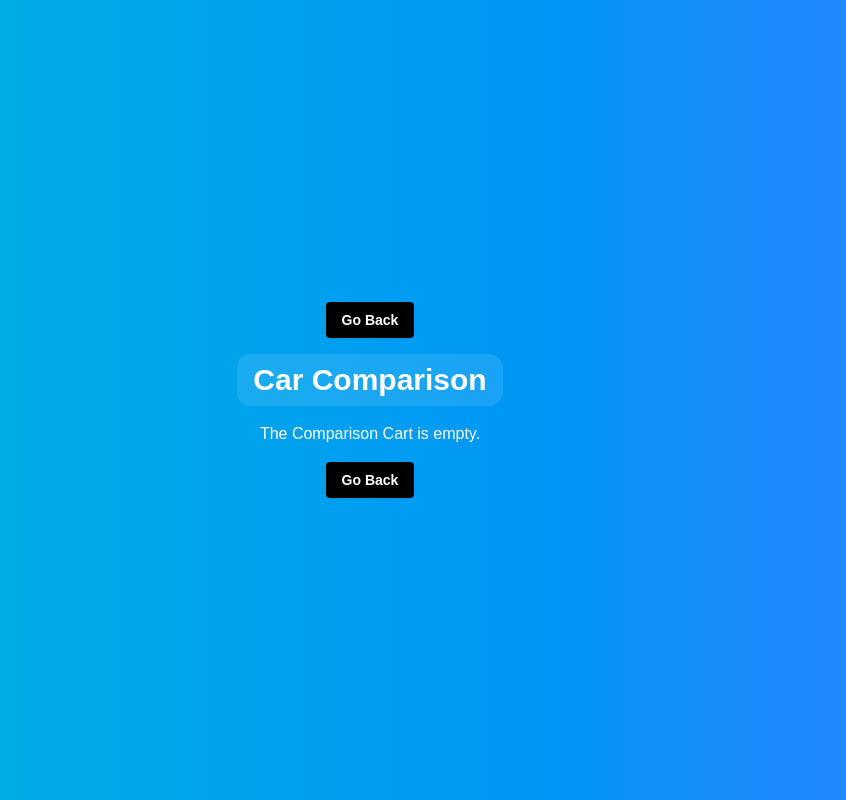
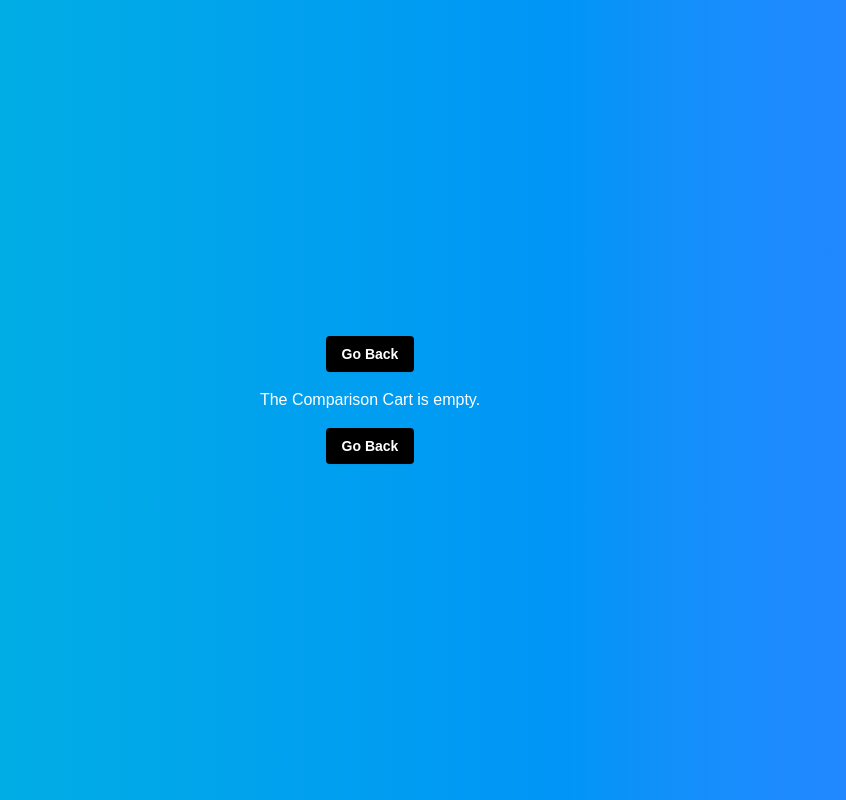
Before and after one commit to P311/ECE1724-Project, a React (Vite) app in the folder front-end/car-comparison-app/: page /comparison in a window 1280 px wide. Shown: the whole page, without its empty margins (270-1116 px from the left). Built offline with nearby package versions, Linux system fonts and the light colour scheme.

Commit message:
frontend: remove title of table when cart is empty

```diff
--- a/front-end/car-comparison-app/src/routes/comparison.tsx
+++ b/front-end/car-comparison-app/src/routes/comparison.tsx
@@ -50,15 +50,15 @@ function Comparison() {
       >
         Go Back
       </Button>
-      <h1 className="text-3xl font-bold text-center mb-4 text-white bg-white/10 backdrop-blue-md px-4 py-2 rounded-xl inline-block">
-        Car Comparison
-      </h1>
       {comparisonCart.length == 0 ? (
         <>
           <p className="text-white">The Comparison Cart is empty.</p>
         </>
       ) : (
         <>
+          <h1 className="text-3xl font-bold text-center mb-4 text-white bg-white/10 backdrop-blue-md px-4 py-2 rounded-xl inline-block">
+            Car Comparison
+          </h1>
           <table className="w-full text-sm text-left rtl:text-right text-black">
             <thead className="text-xs uppercase">
               <tr>
```
